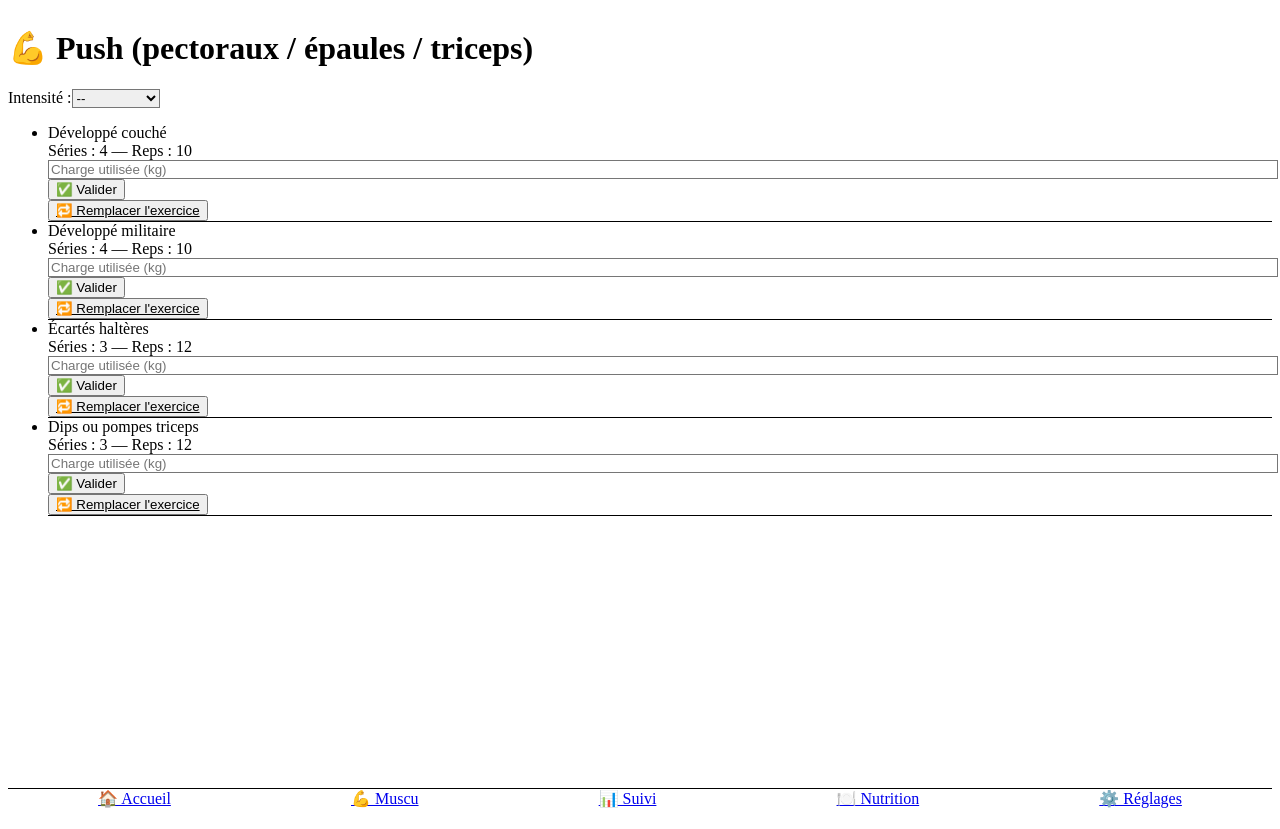
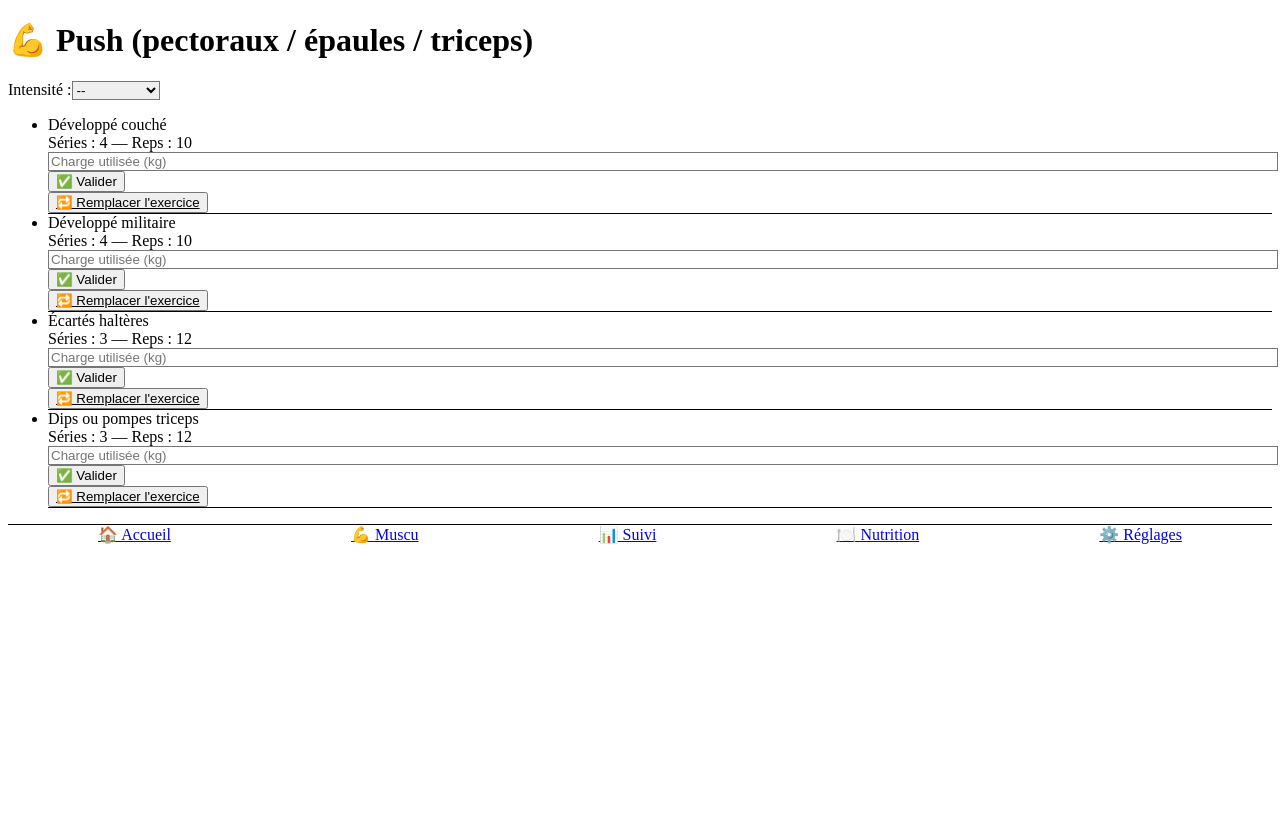
Before and after one commit to Alex84120/tracker-app, a React (Vite) app: page /muscu in a window 1280 px wide. Built offline with nearby package versions, Linux system fonts and the light colour scheme.

Commit message:
Update App.jsx

```diff
--- a/src/App.jsx
+++ b/src/App.jsx
@@ -9,7 +9,7 @@
 
 export default function App() {
   return (
-    <div className="min-h-screen flex flex-col bg-white text-black dark:bg-black dark:text-white">
+    <div className="min-h-screen bg-white text-black dark:bg-zinc-900 dark:text-white">
       <div className="flex-grow">
         <Routes>
           <Route path="/" element={<Home />} />
```
